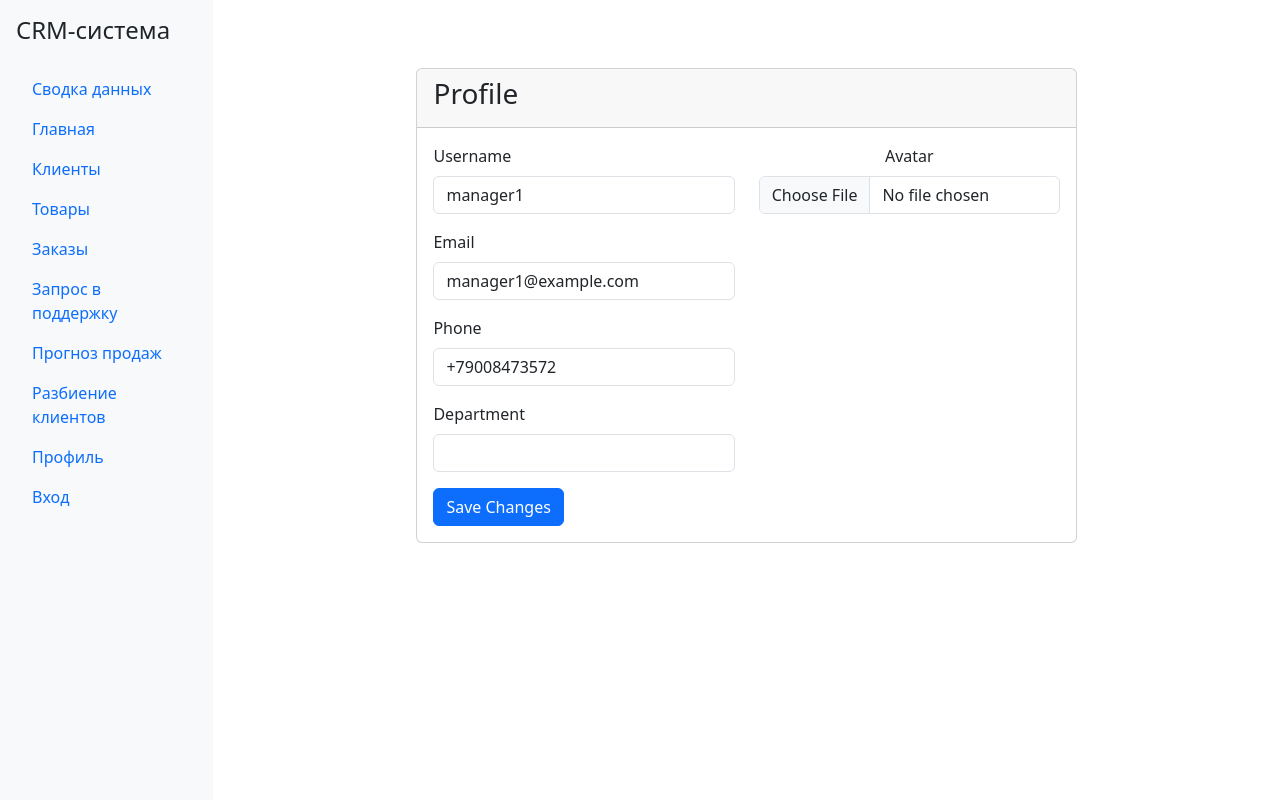
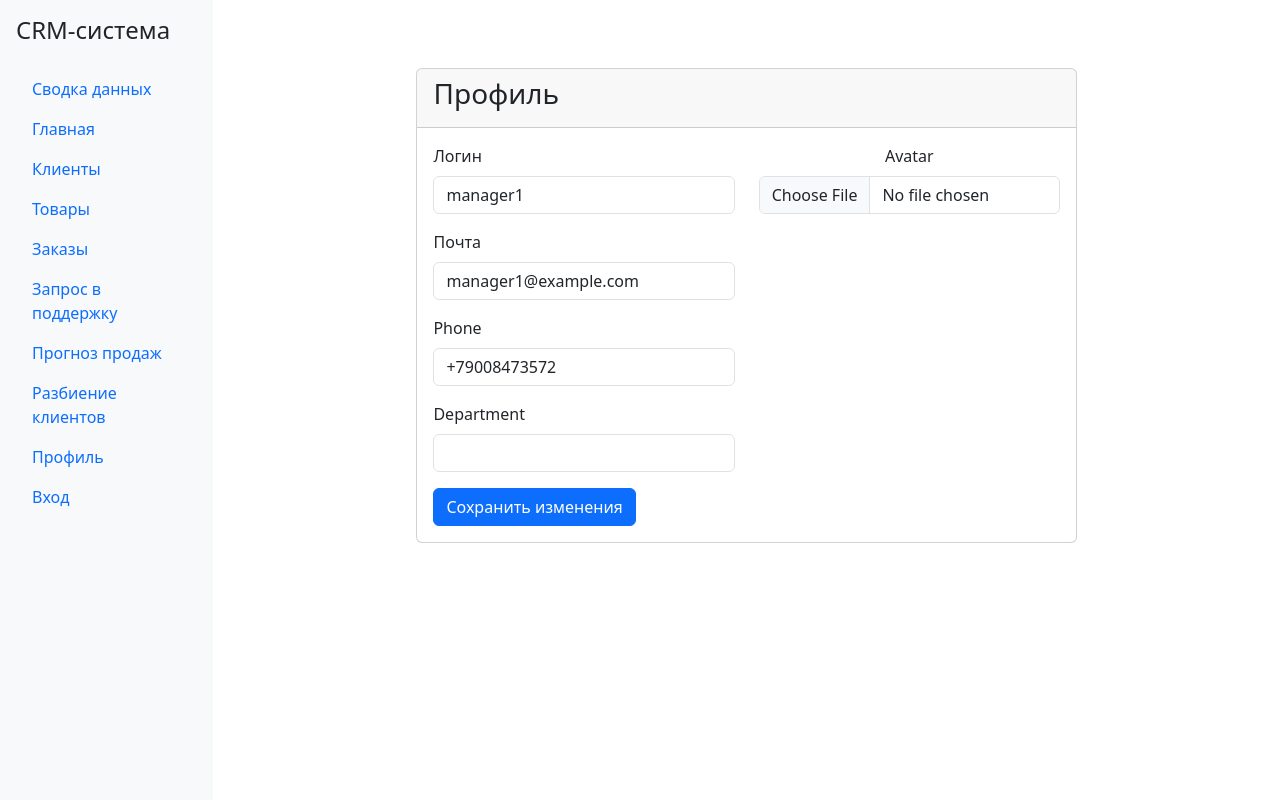
Before and after one commit to IDPavlov/crm_system, a Django app: page /profile/ in a window 1280 px wide. Run offline with Django 4.2, Linux system fonts and the light colour scheme; a user stored in the database is signed in; data comes from the database, SQL or seed files in the repository; some libraries are stand-ins or nearby versions.

Commit message:
Перевод окончен

```diff
--- a/core/templates/core/logout.html
+++ b/core/templates/core/logout.html
@@ -8,11 +8,11 @@
         <div class="col-md-6">
             <div class="card">
                 <div class="card-header">
-                    <h3 class="text-center">Logged Out</h3>
+                    <h3 class="text-center">Выход</h3>
                 </div>
                 <div class="card-body text-center">
-                    <p>You have been successfully logged out.</p>
-                    <a href="{% url 'login' %}" class="btn btn-primary">Log in again</a>
+                    <p>Вы успешно вышли.</p>
+                    <a href="{% url 'login' %}" class="btn btn-primary">Снова войти</a>
                 </div>
             </div>
         </div>
--- a/core/templates/core/profile.html
+++ b/core/templates/core/profile.html
@@ -8,7 +8,7 @@
         <div class="col-md-8">
             <div class="card">
                 <div class="card-header">
-                    <h3>Profile</h3>
+                    <h3>Профиль</h3>
                 </div>
                 <div class="card-body">
                     <form method="post" enctype="multipart/form-data">
@@ -16,11 +16,11 @@
                         <div class="row">
                             <div class="col-md-6">
                                 <div class="mb-3">
-                                    <label class="form-label">Username</label>
+                                    <label class="form-label">Логин</label>
                                     <input type="text" class="form-control" value="{{ user.username }}" readonly>
                                 </div>
                                 <div class="mb-3">
-                                    <label class="form-label">Email</label>
+                                    <label class="form-label">Почта</label>
                                     <input type="text" class="form-control" value="{{ user.email }}" readonly>
                                 </div>
                                 {{ form.phone|as_crispy_field }}
@@ -33,7 +33,7 @@
                                 {{ form.avatar|as_crispy_field }}
                             </div>
                         </div>
-                        <button type="submit" class="btn btn-primary">Save Changes</button>
+                        <button type="submit" class="btn btn-primary">Сохранить изменения</button>
                     </form>
                 </div>
             </div>
--- a/core/templates/core/register.html
+++ b/core/templates/core/register.html
@@ -8,16 +8,16 @@
         <div class="col-md-6">
             <div class="card">
                 <div class="card-header">
-                    <h3 class="text-center">Register</h3>
+                    <h3 class="text-center">Создать учётную запись</h3>
                 </div>
                 <div class="card-body">
                     <form method="post">
                         {% csrf_token %}
                         {{ form.as_p }}
-                        <button type="submit" class="btn btn-primary w-100">Register</button>
+                        <button type="submit" class="btn btn-primary w-100">Зарегистрироваться</button>
                     </form>
                     <div class="mt-3 text-center">
-                        <a href="{% url 'login' %}">Already have an account? Login</a>
+                        <a href="{% url 'login' %}">Уже есть запись? Войдите</a>
                     </div>
                 </div>
             </div>
```
